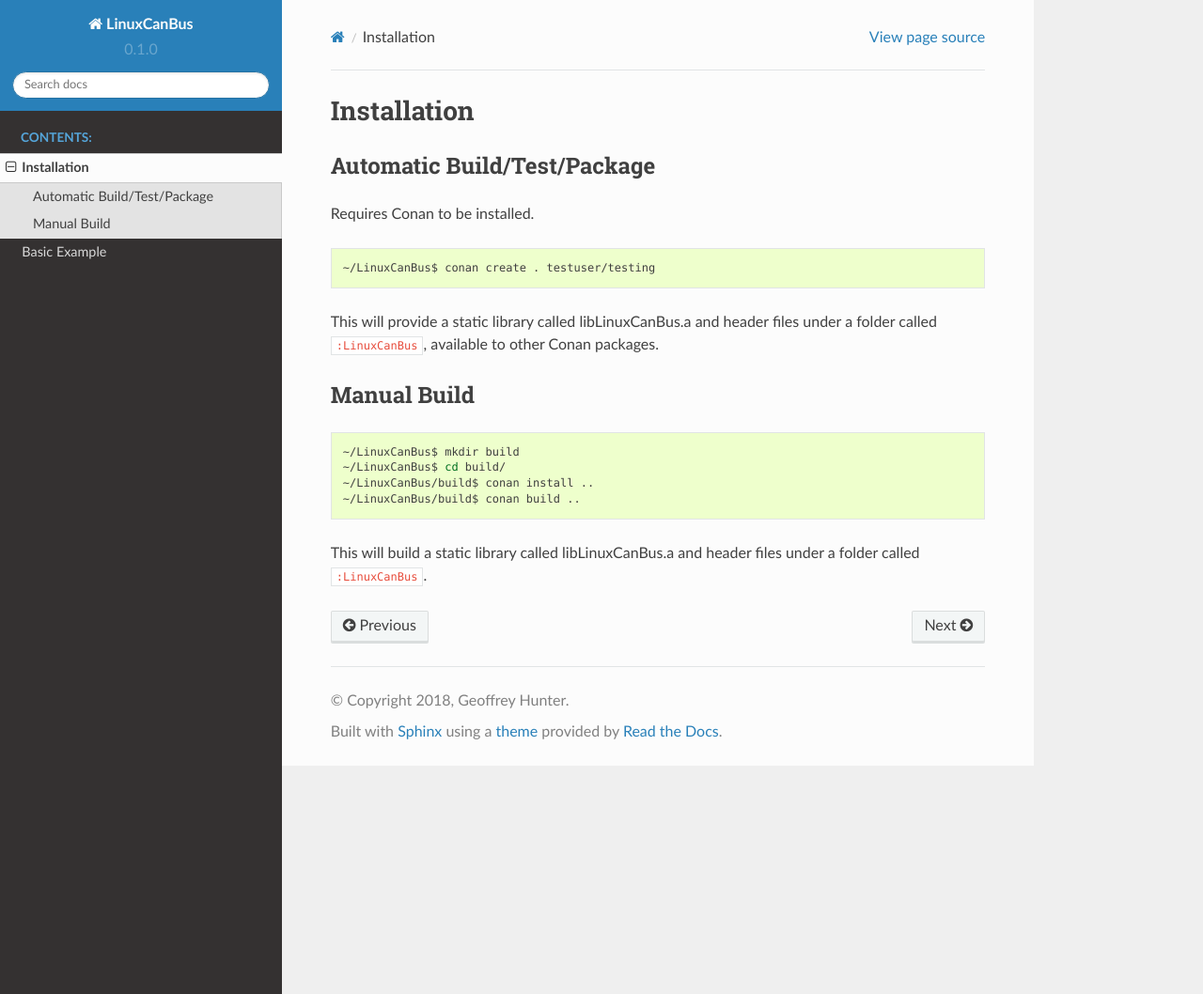
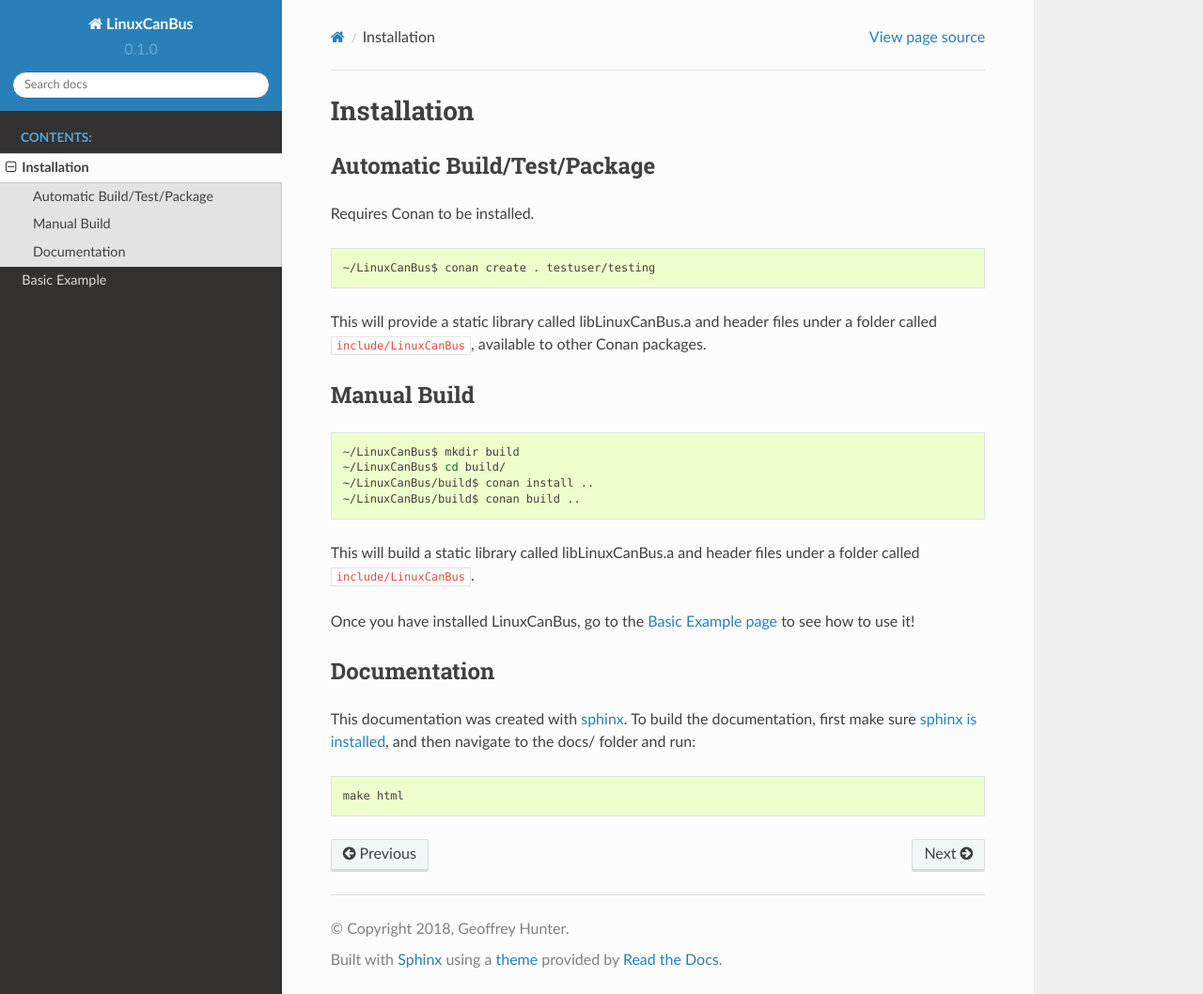
Before and after one commit to gbmhunter/LinuxCanBus, a Sphinx documentation site: the page built from docs/usage/installation.rst, in a window 1280 px wide and 1058 px high. Shown: the whole window at 94% size. Built offline with Sphinx 7.4.7 and the Read the Docs theme 2.0.0, drawn with Linux system fonts in a browser that asks for light colours.

Commit message:
Improved documentation.

```diff
--- a/docs/usage/basic_example.rst
+++ b/docs/usage/basic_example.rst
@@ -1,3 +1,5 @@
+.. _basic-example:
+
 Basic Example
 =============
 
--- a/docs/usage/installation.rst
+++ b/docs/usage/installation.rst
@@ -11,7 +11,7 @@
 
     ~/LinuxCanBus$ conan create . testuser/testing
 
-This will provide a static library called libLinuxCanBus.a and header files under a folder called :code:`:LinuxCanBus`, available to other Conan packages.
+This will provide a static library called libLinuxCanBus.a and header files under a folder called :code:`include/LinuxCanBus`, available to other Conan packages.
 
 ------------
 Manual Build
@@ -24,4 +24,16 @@
     ~/LinuxCanBus/build$ conan install ..
     ~/LinuxCanBus/build$ conan build ..
 
-This will build a static library called libLinuxCanBus.a and header files under a folder called :code:`:LinuxCanBus`.
+This will build a static library called libLinuxCanBus.a and header files under a folder called :code:`include/LinuxCanBus`.
+
+Once you have installed LinuxCanBus, go to the :doc:`Basic Example page </usage/basic_example>` to see how to use it!
+
+-------------
+Documentation
+-------------
+
+This documentation was created with `sphinx <http://www.sphinx-doc.org>`_. To build the documentation, first make sure `sphinx is installed <https://docs.readthedocs.io/en/latest/getting_started.html#in-restructuredtext>`_, and then navigate to the docs/ folder and run:
+
+.. code:: bash
+
+    make html
```
Also changed, not shown: README.rst (+9 -0 lines), docs/index.rst (+1 -10 lines).
